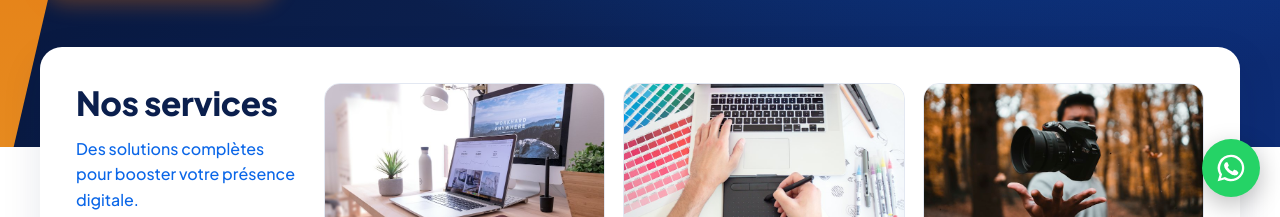
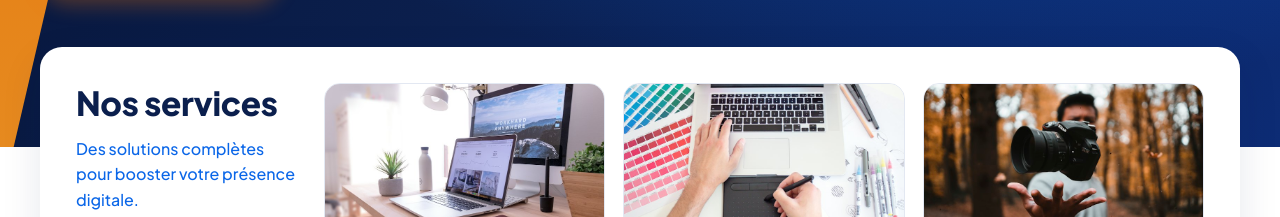
Before and after one commit to digiframe417-cpu/digiframe417-cpu.github.io, a plain HTML site: page index.html in a window 1280 px wide. Shown: the part 583-800 px from the top of the page. Drawn offline with Linux system fonts and the light colour scheme.

Commit message:
Retrait du bouton WhatsApp flottant

```diff
--- a/index.html
+++ b/index.html
@@ -399,10 +399,6 @@
   </div>
 </footer>
 
-<a class="wa-float" href="https://wa.me/2250501098607" target="_blank" rel="noopener" aria-label="Nous écrire sur WhatsApp">
-  <svg viewBox="0 0 24 24" aria-hidden="true"><path fill="currentColor" d="M12 2a10 10 0 0 0-8.6 15.1L2 22l5-1.3A10 10 0 1 0 12 2zm0 18.2a8.2 8.2 0 0 1-4.2-1.2l-.3-.2-3 .8.8-2.9-.2-.3A8.2 8.2 0 1 1 12 20.2zm4.5-6.1c-.2-.1-1.5-.7-1.7-.8-.2-.1-.4-.1-.6.1l-.8 1c-.1.2-.3.2-.5.1a6.7 6.7 0 0 1-3.3-2.9c-.2-.4.2-.4.7-1.3.1-.2 0-.3 0-.4l-.8-1.8c-.2-.5-.4-.4-.6-.4h-.5a1 1 0 0 0-.7.3 3 3 0 0 0-.9 2.2 5.2 5.2 0 0 0 1.1 2.7 11.8 11.8 0 0 0 4.5 4c1.7.7 2.3.8 3.2.6.5-.1 1.5-.6 1.7-1.2.2-.6.2-1.1.2-1.2-.1-.1-.3-.2-.5-.3z"/></svg>
-</a>
-
 <script src="script.js"></script>
 </body>
 </html>
--- a/styles.css
+++ b/styles.css
@@ -238,15 +238,6 @@ svg { flex-shrink: 0; }
 .footer-links { display: flex; flex-wrap: wrap; gap: 20px; }
 .footer-links a:hover { color: #fff; }
 
-/* Bouton WhatsApp flottant */
-.wa-float {
-  position: fixed; right: 20px; bottom: 20px; z-index: 60;
-  width: 58px; height: 58px; border-radius: 50%; background: #25d366; color: #fff;
-  display: grid; place-items: center; box-shadow: 0 8px 24px rgba(0, 0, 0, .25); transition: transform .2s;
-}
-.wa-float:hover { transform: scale(1.07); }
-.wa-float svg { width: 32px; height: 32px; }
-
 /* Responsive */
 @media (max-width: 1180px) {
   .nav-phone { display: none; }
@@ -299,7 +290,6 @@ svg { flex-shrink: 0; }
   .steps li::after { display: none; }
   .form-row { grid-template-columns: 1fr; }
   .footer-inner { flex-direction: column; text-align: center; }
-  .footer { padding-bottom: 90px; }
 }
 @media (prefers-reduced-motion: reduce) {
   html { scroll-behavior: auto; }
```
